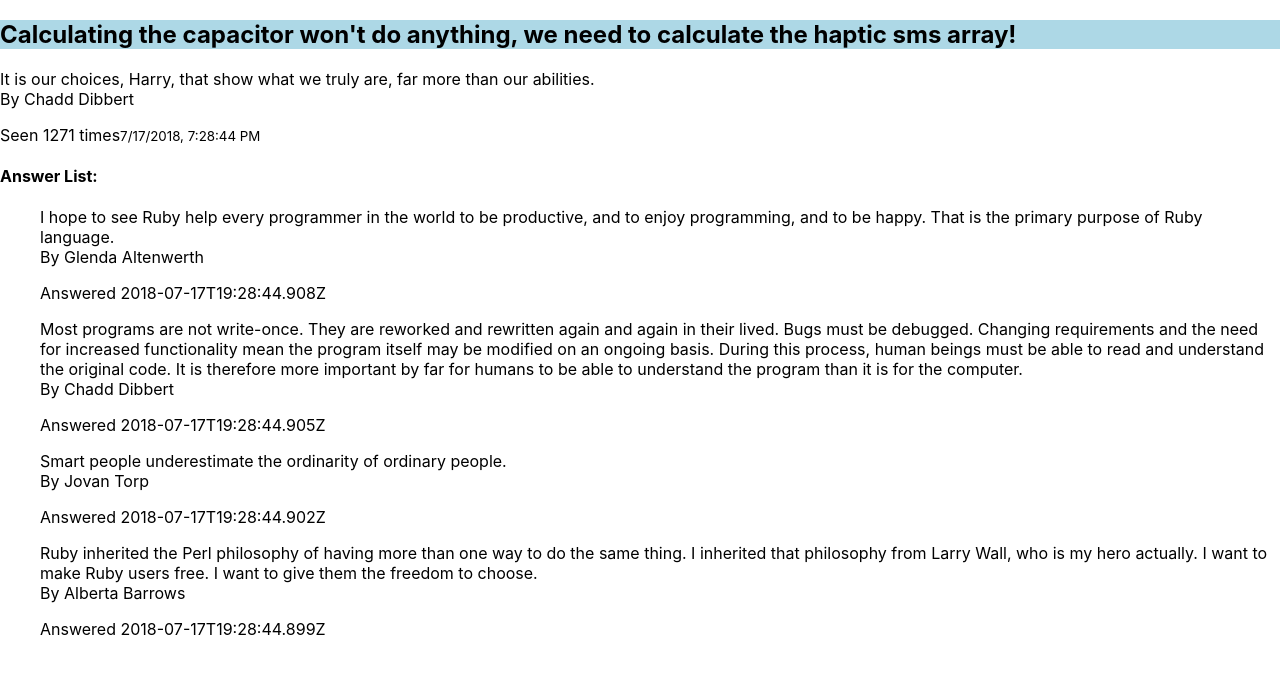
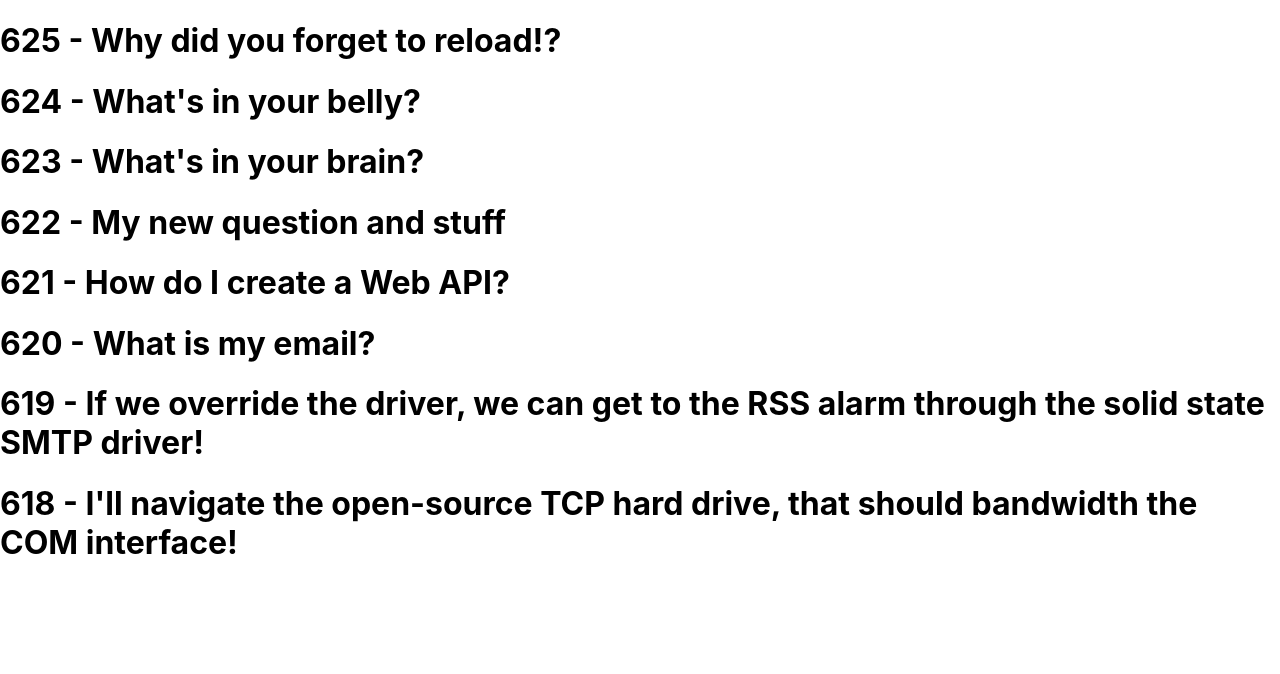
Before and after one commit to CodeCoreYVR/class_demos_bootcamp_aug_2021, a React (Create React App) app in the folder react_basics/react-awesome-answers/: page / in a window 1280 px wide. Shown: the top 674 px of the page. Built offline with nearby package versions, Linux system fonts and the light colour scheme.

Commit message:
react state refactor question index page

```diff
--- /dev/null
+++ b/react_basics/react-awesome-answers/src/components/QuestionIndexPage.js
@@ -0,0 +1,25 @@
+import React, { Component } from 'react';
+import questionIndexData from '../mock_data/questionIndexData';
+
+class QuestionIndexPage extends Component {
+    constructor(props) {
+        super(props);
+        this.state = {
+            questions: questionIndexData
+        }
+    }
+
+    render() {
+        return (
+            <div>
+                {this.state.questions.map((e) => {
+                    return (
+                        <h1 key={e.id}>{e.id} - {e.title}</h1>
+                    )
+                })}
+            </div>
+        )
+    }
+}
+
+export default QuestionIndexPage;
--- a/react_basics/react-awesome-answers/src/components/QuestionList.js
+++ /dev/null
@@ -1,19 +0,0 @@
-import React from 'react';
-import QuestionDetails from './QuestionDetails'
-
-export default function QuestionList(props) {
-
-    return (
-        <div>
-            {props.list.map((e, i) => {
-                return <QuestionDetails
-                    key={i}
-                    name={e.title}
-                    body={e.body}
-                    author={e.author}
-                    created_at={e.created_at}
-                />
-            })}
-        </div>
-    )
-}
--- a/react_basics/react-awesome-answers/src/index.js
+++ b/react_basics/react-awesome-answers/src/index.js
@@ -3,8 +3,7 @@
 import './index.css';
 import reportWebVitals from './reportWebVitals';
 // import QuestionShowPage from './components/QuestionShowPage';
-import QuestionList from './components/QuestionList';
-import QuestionShowPage from './components/QuestionShowPage';
+import QuestionIndexPage from './components/QuestionIndexPage';
 
 // ReactDOM.render(<QuestionDetails name="testname" />,
 //   document.getElementById('root')
@@ -12,7 +11,8 @@
 
 
 ReactDOM.render(
-  <QuestionShowPage />,
+  // <QuestionShowPage />,
+  <QuestionIndexPage />,
   document.getElementById('root')
 );
 
--- /dev/null
+++ b/react_basics/react-awesome-answers/src/mock_data/questionIndexData.js
@@ -0,0 +1,69 @@
+export default [
+    {
+        id: 625,
+        title: "Why did you forget to reload!?",
+        body: "Things and things and things",
+        view_count: 0,
+        created_at: "2018-07-24T19:04:28.298Z",
+        updated_at: "2018-07-24T19:04:28.298Z"
+    },
+    {
+        id: 624,
+        title: "What's in your belly?",
+        body: "Stuff, stuff and other stuff",
+        view_count: 0,
+        created_at: "2018-07-24T19:04:11.313Z",
+        updated_at: "2018-07-24T19:04:11.313Z"
+    },
+    {
+        id: 623,
+        title: "What's in your brain?",
+        body: "Stuff, stuff and other stuff",
+        view_count: 0,
+        created_at: "2018-07-24T19:02:46.457Z",
+        updated_at: "2018-07-24T19:02:46.457Z"
+    },
+    {
+        id: 622,
+        title: "My new question and stuff",
+        body: "Ladida ladida lalala",
+        view_count: 0,
+        created_at: "2018-07-24T18:54:32.722Z",
+        updated_at: "2018-07-24T18:54:32.722Z"
+    },
+    {
+        id: 621,
+        title: "How do I create a Web API?",
+        body: "Do this and that, then those things.",
+        view_count: 0,
+        created_at: "2018-07-19T18:38:11.898Z",
+        updated_at: "2018-07-19T18:38:11.898Z"
+    },
+    {
+        id: 620,
+        title: "What is my email?",
+        body: "Put some random text in here",
+        view_count: 4,
+        created_at: "2018-07-18T18:52:56.766Z",
+        updated_at: "2018-07-18T18:55:20.043Z"
+    },
+    {
+        id: 619,
+        title:
+            "If we override the driver, we can get to the RSS alarm through the solid state SMTP driver!",
+        body:
+            "Of course it is happening inside your head, Harry, but why on earth should that mean that it is not real?",
+        view_count: 321,
+        created_at: "2018-07-17T19:28:45.748Z",
+        updated_at: "2018-07-17T19:28:45.748Z"
+    },
+    {
+        id: 618,
+        title:
+            "I'll navigate the open-source TCP hard drive, that should bandwidth the COM interface!",
+        body: "After all this time? Always.",
+        view_count: 9398,
+        created_at: "2018-07-17T19:28:45.691Z",
+        updated_at: "2018-07-17T19:29:28.652Z"
+    }
+];
```
Also changed, not shown: 1 other file (tests, documents, lock files or other folders).
